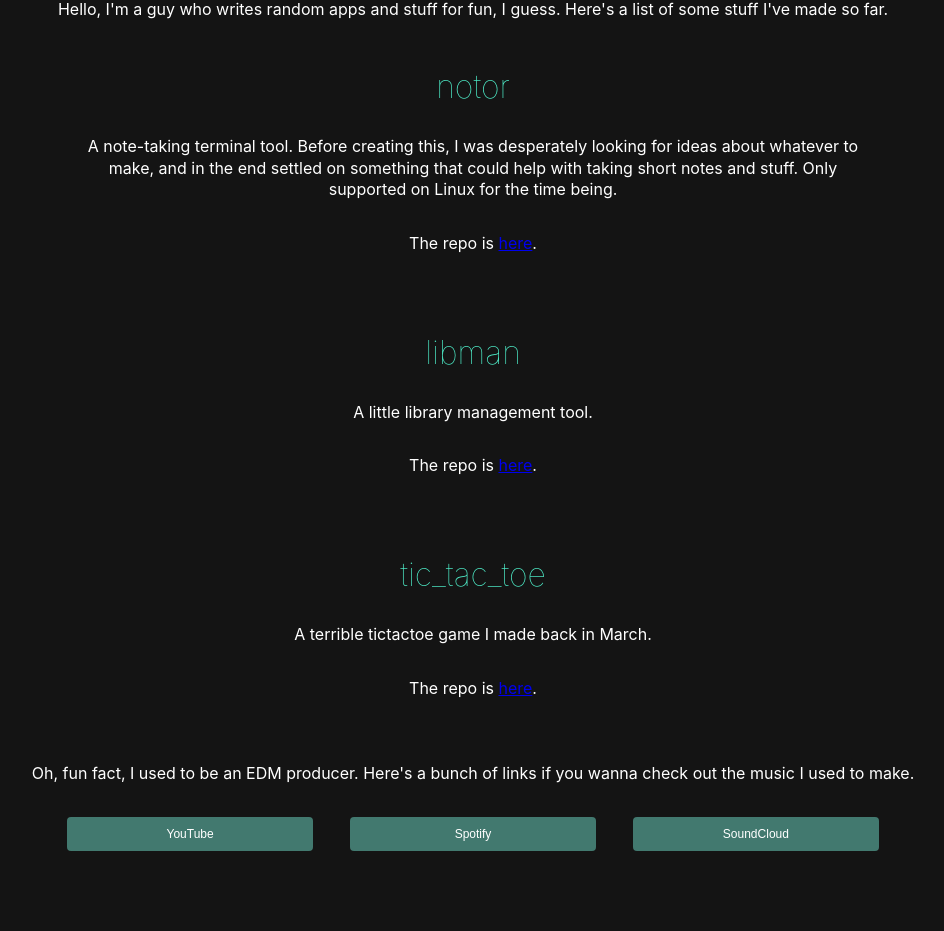
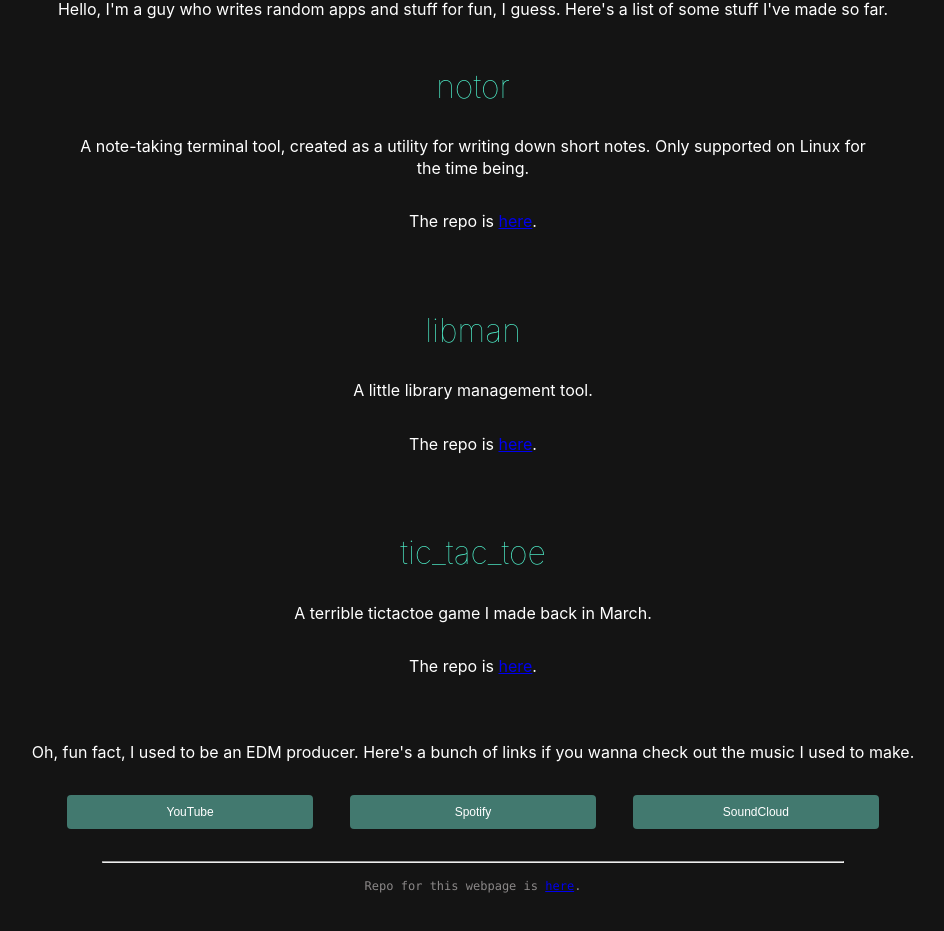
Before and after one commit to vexe141/vexe141.github.io, a Svelte app: page / in a window 1280 px wide. Shown: the part 259-1190 px from the top of the page, without its empty margins (167-1111 px from the left). Before the commit the page ends 1150 px from the top, so only its background shows below. Built offline with nearby package versions, Linux system fonts and the light colour scheme.

Commit message:
[added] footer with link to source

```diff
--- a/src/App.svelte
+++ b/src/App.svelte
@@ -2,6 +2,7 @@
     import logo from "./assets/logo.png";
     import Button from "./Button.svelte";
     import Project from "./Project.svelte";
+    import Footer from "./Footer.svelte";
 </script>
 
 <main>
@@ -15,7 +16,7 @@
 
     <Project
         name="notor"
-        desc="A note-taking terminal tool. Before creating this, I was desperately looking for ideas about whatever to make, and in the end settled on something that could help with taking short notes and stuff. Only supported on Linux for the time being."
+        desc="A note-taking terminal tool, created as a utility for writing down short notes. Only supported on Linux for the time being."
         link="https://www.github.com/vexe141/notor"
     />
     <Project
@@ -43,6 +44,8 @@
         link="https://open.spotify.com/artist/6R6EQZ91W97H5b7YvTjYRW"
     />
     <Button name="SoundCloud" link="https://www.soundcloud.com/iamnotcorona" />
+
+    <Footer />
 </main>
 
 <style>
@@ -70,7 +73,7 @@
         font-weight: 100;
         line-height: 1.1;
         margin: 2rem auto;
-        max-width: 14rem;
+        max-width: 50rem;
     }
 
     p {
--- a/src/Button.svelte
+++ b/src/Button.svelte
@@ -16,8 +16,8 @@
         border: none;
         margin: 1rem;
         border-radius: 4px;
-	cursor: pointer;
-	user-select: none;
+        cursor: pointer;
+        user-select: none;
     }
 
     button:hover {
--- /dev/null
+++ b/src/Footer.svelte
@@ -0,0 +1,17 @@
+<hr>
+<p>Repo for this webpage is <a href="https://www.github.com/vexe141/about" target="_blank">here</a>.</p>
+
+<style>
+    hr {
+        color: rgb(139, 136, 136);
+        width: 60%;
+        margin: 1rem auto;
+    }
+
+    p {
+        font-family: "JetBrains Mono", Consolas, monospace;
+        font-size: 12px;
+        color: rgb(139, 136, 136);
+        margin: 1rem auto;
+    }
+</style>
```
Also changed, not shown: package.json (line endings or trailing spaces).
